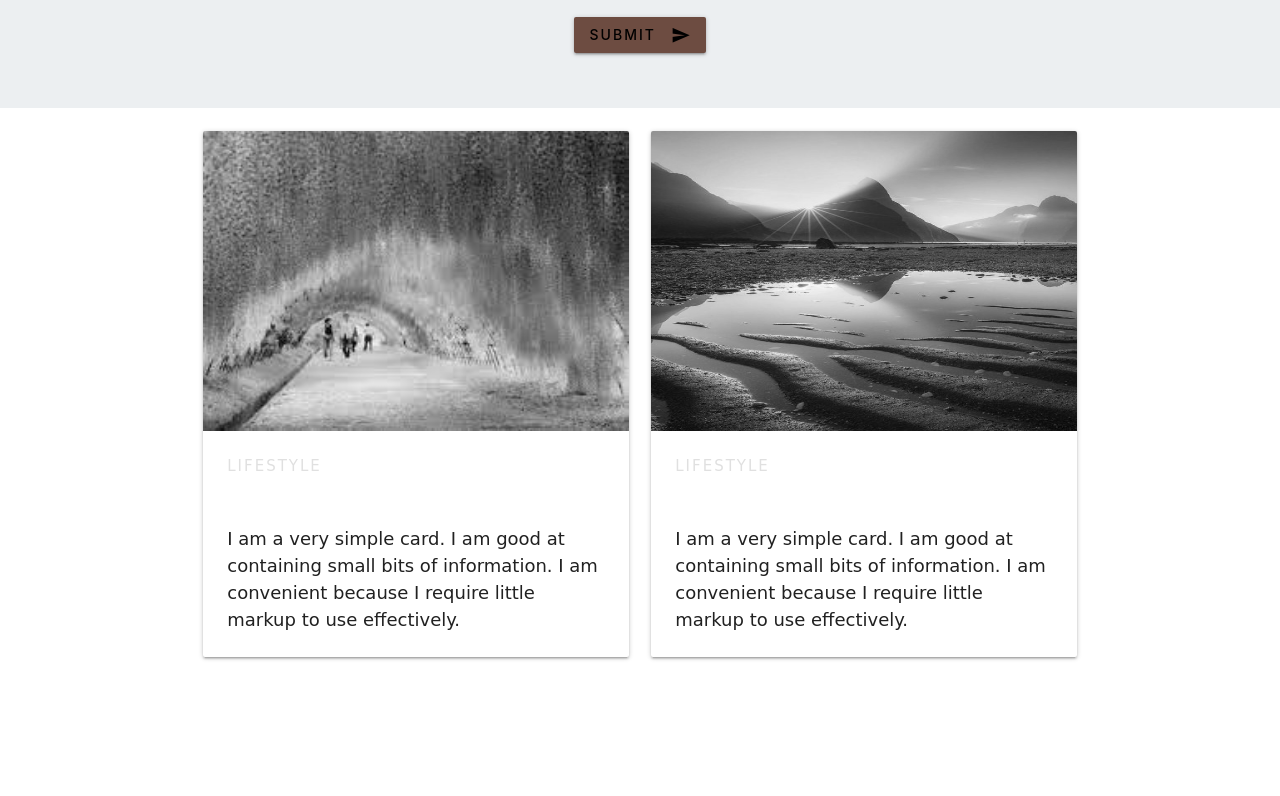
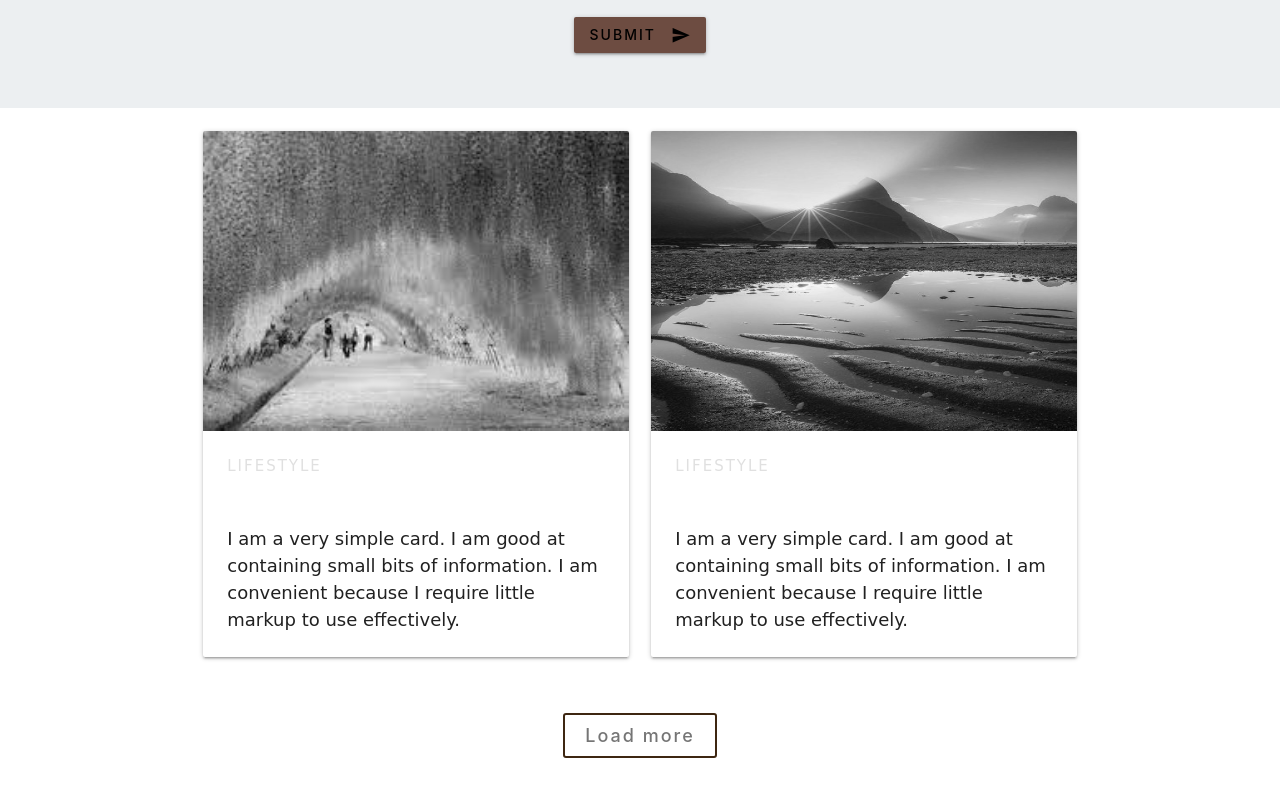
Before and after one commit to Roman-Barna/home__work__22__git, a plain HTML site: page index.html in a window 1280 px wide. Shown: the part 2414-3210 px from the top of the page. Before the commit the page ends 3121 px from the top, so only its background shows below. Drawn offline with nearby package versions, Linux system fonts and the light colour scheme; a web font is replaced by a local one.

Commit message:
add button

```diff
--- a/css/style.css
+++ b/css/style.css
@@ -56,3 +56,19 @@ z-index: 10000;
 .fontsize{
 font-size: 18px;
 }
+.btn__more{
+    padding: 10px 20px;
+    border: 2px solid rgba(58, 35, 14, 0.986);
+    border-radius: 3px;
+
+}
+.margin__btn{
+    margin-bottom: 70px;
+}
+
+.btn__more:hover{
+    transition: 0.8s ease;
+    transform: scale(1.2);
+    box-shadow: 0 0 16px #000;
+
+}
--- a/index.html
+++ b/index.html
@@ -11,6 +11,7 @@
     <link
         href="https://fonts.googleapis.com/css2?family=Cardo:ital@1&family=Dancing+Script&family=Lato&family=Open+Sans:ital@1&family=Poppins:wght@300&family=Quintessential&family=Raleway&family=Source+Sans+Pro:ital@1&display=swap"
         rel="stylesheet">
+
     <link rel="stylesheet" href="https://cdn.jsdelivr.net/npm/bootstrap-icons@1.8.1/font/bootstrap-icons.css">
     <link rel="stylesheet" href="./css/materialize.css">
     <link rel="stylesheet" href="./css/style.css">
@@ -277,6 +278,18 @@
         </div>
     </div>
 </div>
+<div class="section margin__btn">
+    <div class="container">
+        <div class="row ">
+            <div class="col s12 center">
+                <a class=" grey-text font__weight500 fontsize text-darken-1 btn__more" href="#">Load more</a>
+            </div>
+        </div>
+    </div>
+</div>
+
+
+
     <script src="./js/materialize.js"></script>
     <script src="./js/script.js"></script>
 </body>
```
